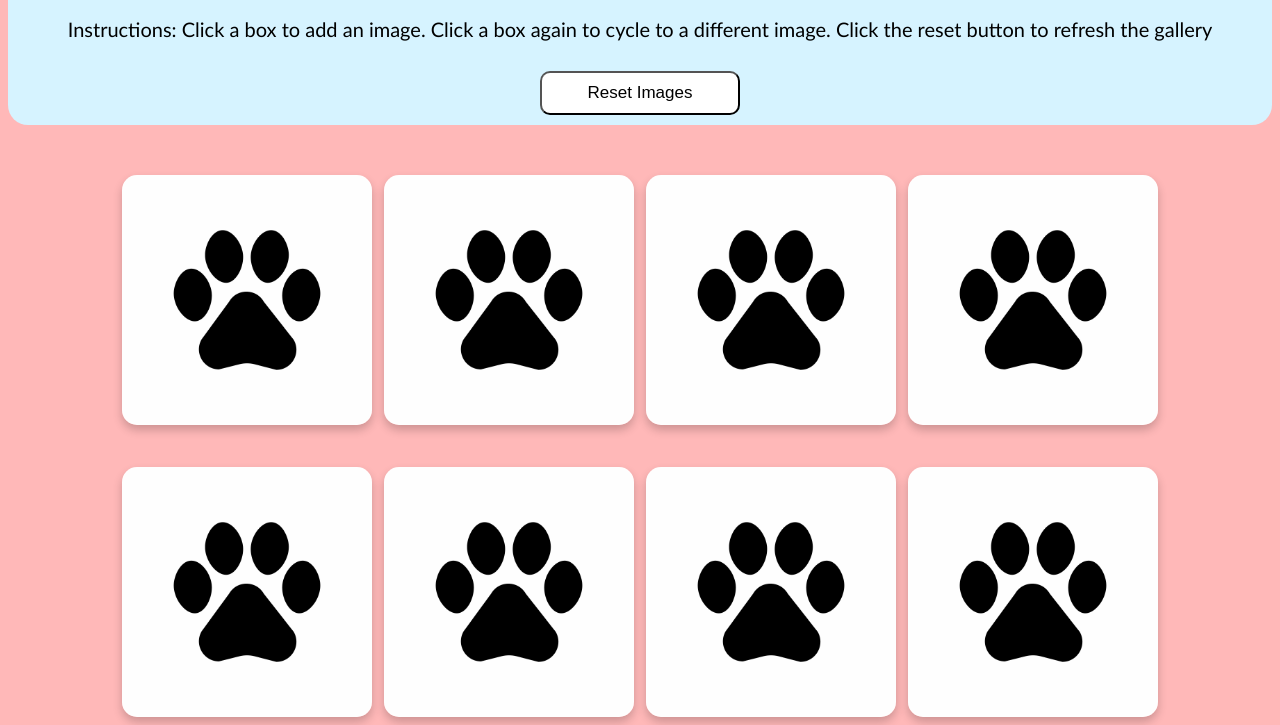
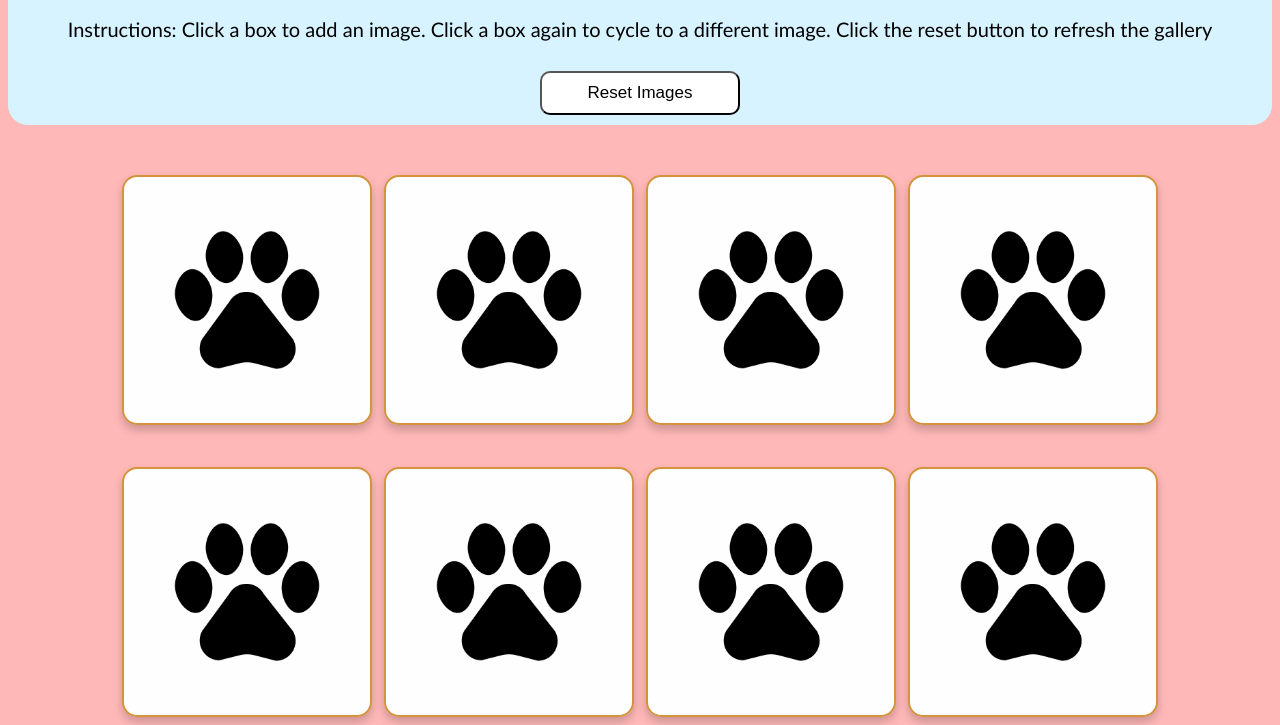
Before and after one commit to Lauren-H-Web/Useless-Web, a plain HTML site: page index.html in a window 1280 px wide. Shown: the part 90-815 px from the top of the page. Drawn offline with Linux system fonts and the light colour scheme; files whose address does not match are found by name.

Commit message:
Update styles.css

```diff
--- a/styles.css
+++ b/styles.css
@@ -65,6 +65,7 @@ p {
   aspect-ratio: 1/1;
   box-sizing:border-box;
   margin-top: 30px;
+  border: 2px solid rgb(211, 148, 60);
   box-shadow: 0px 5px 10px rgba(0, 0, 0, 0.2);
 }
 
```
